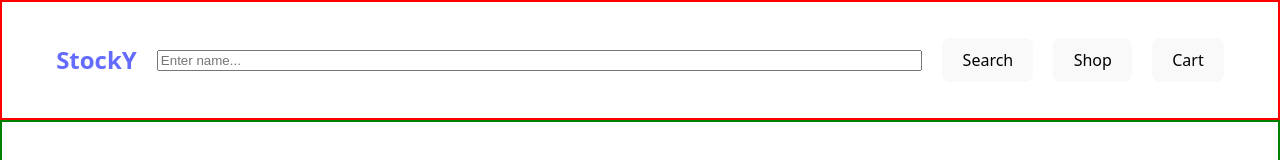
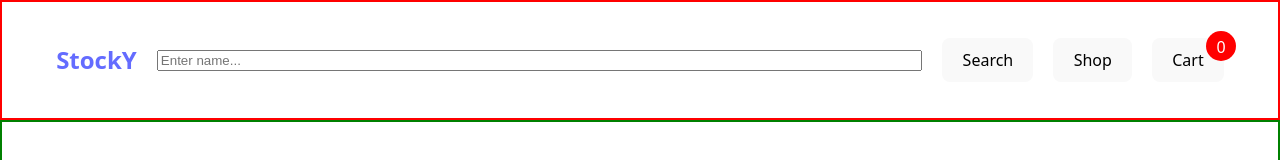
Before and after one commit to kamron-dev/shopping-cart, a React (Vite) app: page / in a window 1280 px wide. Shown: the top 160 px of the page. Built offline with nearby package versions, Linux system fonts and the light colour scheme.

Commit message:
cart badge added and working

```diff
--- a/src/App.css
+++ b/src/App.css
@@ -26,6 +26,22 @@ header > * {
 
 #search-bar {
   width: 60%;
+}
+
+#cart-button {
+  position: relative;
+}
+
+#cart-badge {
+  position: absolute;
+  bottom: 20px;
+  left: 53px;
+  background-color: red;
+  color: white;
+  width: 30px;
+  height: 30px;
+  padding: 5px;
+  border-radius: 100%;
 }
 
 main {
--- a/src/App.jsx
+++ b/src/App.jsx
@@ -26,7 +26,7 @@ function App() {
         <input type="search" name="search-bar" id="search-bar" placeholder='Enter name...' />
         <button>Search</button>
         <Link to="shop"><button>Shop</button></Link>
-        <Link to="cart"><button>Cart</button></Link>
+        <Link to="cart"><button id="cart-button">Cart <div id="cart-badge">{ cart.length }</div></button></Link>
       </header>
       <main>
         <Outlet context={{handleAddToCart, cart, handleCheckOut}}/>
```
